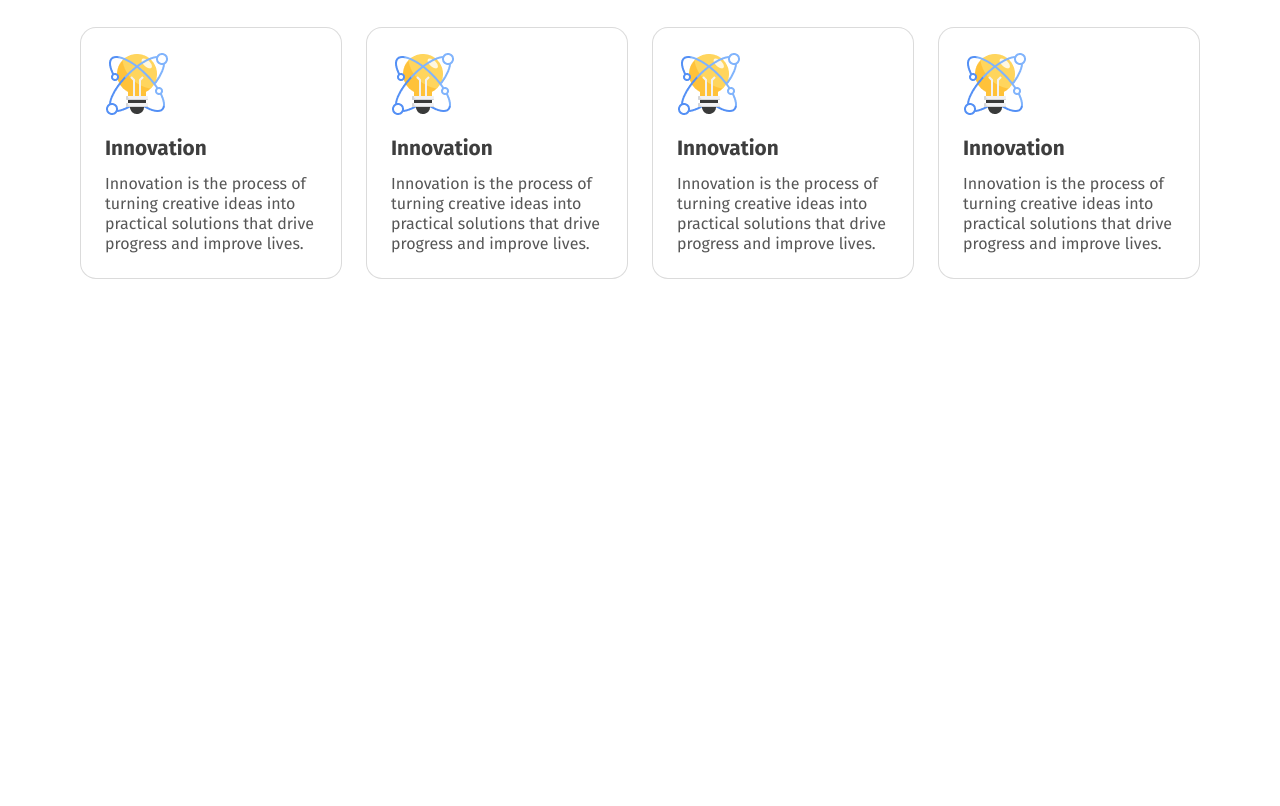
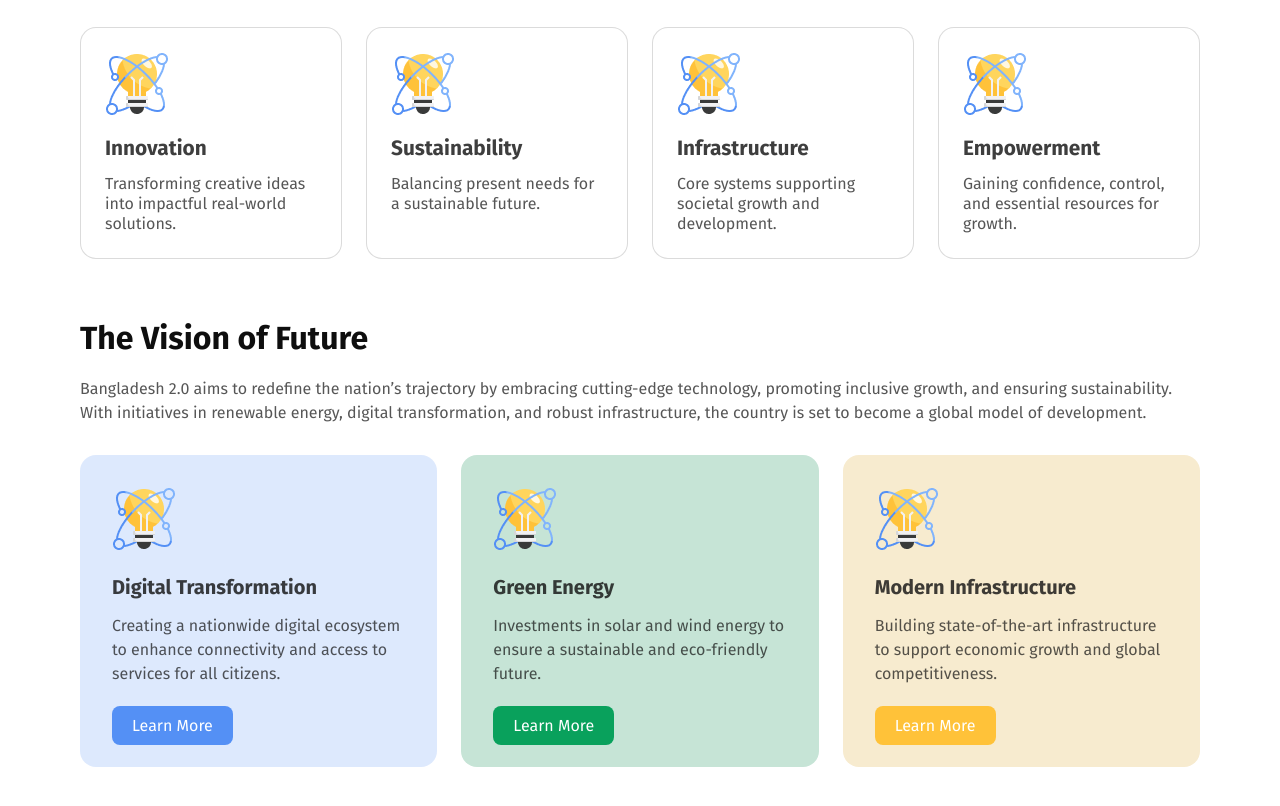
Before and after one commit to gmlincoln/b11a1, a plain HTML site: page index.html in a window 1280 px wide. Shown: the part 724-1530 px from the top of the page. Before the commit the page ends 1063 px from the top, so only its background shows below. Drawn offline with Linux system fonts and the light colour scheme.

Commit message:
vision section done

```diff
--- a/css/style.css
+++ b/css/style.css
@@ -17,10 +17,17 @@ body {
 
 }
 
-.section-title {
+.section-top .section-title {
     font-size: 2rem;
     color: #0E0E0E;
+}
 
+.section-top>p {
+    color: rgba(14, 14, 14, 0.70);
+    font-size: 1rem;
+    font-weight: 400;
+    line-height: 24px;
+    margin-top: 20px;
 }
 
 /* Header Section Style */
@@ -99,7 +106,7 @@ header .menu {
     border: 1px solid rgba(14, 14, 14, 0.15);
     background: #FFF;
     padding: 1.5rem;
-
+    flex: 1;
 }
 
 .pillars .pillar-item>img {
@@ -118,3 +125,74 @@ header .menu {
     line-height: 20px;
     font-weight: 400;
 }
+
+/* Vision Section */
+#vision {
+    padding-bottom: 60px;
+}
+
+.visions {
+    margin-top: 30px;
+    display: flex;
+    gap: 1.5rem;
+}
+
+.visions .vision-item {
+    padding: 32px;
+    border-radius: 16px;
+    flex: 1;
+}
+
+.visions .vision-item>img {
+    margin-bottom: 20px;
+}
+
+.visions .vision-item>h3 {
+    color: rgba(14, 14, 14, 0.80);
+    font-size: 20px;
+    font-weight: 700;
+    margin-bottom: 15px;
+}
+
+.visions .vision-item>p {
+    color: rgba(14, 14, 14, 0.70);
+    font-size: 16px;
+    font-weight: 400;
+    line-height: 24px;
+    margin-bottom: 30px;
+
+}
+
+.digital {
+    border: 0px solid #5490F5;
+    background: rgba(84, 144, 245, 0.20);
+}
+
+.green {
+    border: 0px solid #09A15C;
+    background: #C6E4D6
+}
+
+.modern {
+    border: 0px solid #FFC239;
+    background: #F7EBCF;
+}
+
+.btn {
+    border-radius: 8px;
+    color: #fff;
+    padding: 10px 20px;
+    text-decoration: none;
+}
+
+.primary {
+    background: #5490F5;
+}
+
+.success {
+    background: #09A15C;
+}
+
+.warning {
+    background: #FFC239;
+}
--- a/index.html
+++ b/index.html
@@ -56,48 +56,92 @@
         <!-- Pillar Section Start -->
         <section id="pillar">
             <div class="container">
-                <h2 class="section-title">Pillars of "Bangladesh 2.0"</h2>
+                <div class="section-top">
+                    <h2 class="section-title">Pillars of "Bangladesh 2.0"</h2>
+                </div>
                 <div class="pillars">
                     <!-- Pillar Item-1 -->
                     <div class="pillar-item">
                         <img src="./assets/card-icon.png" alt="Innovation Image">
                         <h3>Innovation</h3>
                         <p>
-                            Innovation is the process of turning creative ideas into practical solutions that drive
-                            progress and improve lives.
+                            Transforming creative ideas into impactful real-world solutions.
                         </p>
                     </div>
                     <!-- Pillar Item-2 -->
                     <div class="pillar-item">
                         <img src="./assets/card-icon.png" alt="Innovation Image">
-                        <h3>Innovation</h3>
+                        <h3>Sustainability</h3>
                         <p>
-                            Innovation is the process of turning creative ideas into practical solutions that drive
-                            progress and improve lives.
+                            Balancing present needs for a sustainable future.
                         </p>
                     </div>
                     <!-- Pillar Item-3 -->
                     <div class="pillar-item">
                         <img src="./assets/card-icon.png" alt="Innovation Image">
-                        <h3>Innovation</h3>
+                        <h3>Infrastructure</h3>
                         <p>
-                            Innovation is the process of turning creative ideas into practical solutions that drive
-                            progress and improve lives.
+                            Core systems supporting societal growth and development.
                         </p>
                     </div>
                     <!-- Pillar Item-4 -->
                     <div class="pillar-item">
                         <img src="./assets/card-icon.png" alt="Innovation Image">
-                        <h3>Innovation</h3>
+                        <h3>Empowerment</h3>
                         <p>
-                            Innovation is the process of turning creative ideas into practical solutions that drive
-                            progress and improve lives.
+                            Gaining confidence, control, and essential resources for growth.
                         </p>
                     </div>
                 </div>
             </div>
         </section>
         <!-- Pillar Section End -->
+
+        <!-- Vision Section Start -->
+        <section id="vision">
+            <div class="container">
+                <div class="section-top">
+                    <h3 class="section-title">The Vision of Future</h3>
+                    <p>Bangladesh 2.0 aims to redefine the nation’s trajectory by embracing cutting-edge technology,
+                        promoting inclusive growth, and ensuring sustainability. With initiatives in renewable energy,
+                        digital transformation, and robust infrastructure, the country is set to become a global model
+                        of development.</p>
+                </div>
+                <!-- Visions -->
+                <div class="visions">
+                    <!-- Vision Item-1 -->
+                    <div class="vision-item digital">
+                        <img src="./assets/card-icon.png" alt="Digital Transformation Image">
+                        <h3>Digital Transformation</h3>
+                        <p>
+                            Creating a nationwide digital ecosystem to enhance connectivity and access to services for
+                            all citizens.
+                        </p>
+                        <a class="btn primary" href="">Learn More</a>
+                    </div>
+                    <!-- Vision Item-2 -->
+                    <div class="vision-item green">
+                        <img src="./assets/card-icon.png" alt="Digital Transformation Image">
+                        <h3>Green Energy</h3>
+                        <p>
+                            Investments in solar and wind energy to ensure a sustainable and eco-friendly future.
+                        </p>
+                        <a class="btn success" href="">Learn More</a>
+                    </div>
+                    <!-- Vision Item-3 -->
+                    <div class="vision-item modern">
+                        <img src="./assets/card-icon.png" alt="Digital Transformation Image">
+                        <h3>Modern Infrastructure</h3>
+                        <p>
+                            Building state-of-the-art infrastructure to support economic growth and global
+                            competitiveness.
+                        </p>
+                        <a class="btn warning" href="">Learn More</a>
+                    </div>
+                </div>
+            </div>
+        </section>
+        <!-- Vision Section End -->
 
     </main>
     <!-- Main Section End -->
```
